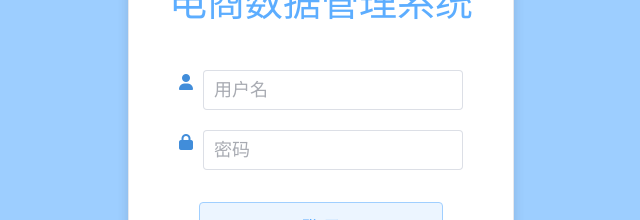
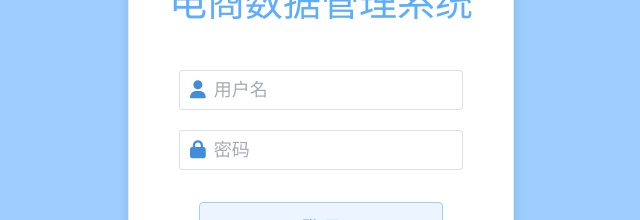
Before and after one commit to Easter1995/TPCBenchmark-Front-end, a Vue app: page /login in a window 1280 px wide. Shown: the part 270-490 px from the top of the page, without its empty margins (319-959 px from the left). Built offline with nearby package versions, Linux system fonts and the light colour scheme.

Commit message:
优化输入框样式

```diff
--- a/src/views/Login.vue
+++ b/src/views/Login.vue
@@ -15,15 +15,21 @@ const password = ref('')
                 </div>
                 <div class="body">
                     <div class="inputbox">
-                        <div><i class="fa-solid fa-user" style="color: #418dda;"></i></div>
                         <div class="text">
-                            <el-input v-model="username" placeholder="用户名" clearable />
+                            <el-input v-model="username" placeholder="用户名" clearable>
+                                <template #prefix>
+                                    <i class="fa-solid fa-user" style="color: #418dda;"></i>
+                                </template>
+                            </el-input>
                         </div>
                     </div>
                     <div class="inputbox">
-                        <div><i class="fa-solid fa-lock" style="color: #418dda;"></i></div>
                         <div class="text">
-                            <el-input v-model="password" placeholder="密码" show-password />
+                            <el-input v-model="password" placeholder="密码" show-password>
+                                <template #prefix>
+                                    <i class="fa-solid fa-lock" style="color: #418dda;"></i>
+                                </template>
+                            </el-input>
                         </div>
                     </div>
                 </div>
@@ -74,9 +80,6 @@ $primary-color: #48a3ffe3;
     padding: 10px;
 
     .inputbox {
-        display: flex;
-        flex-direction: row;
-        gap: 10px;
         margin: 20px 0 0 0;
         height: 40px;
 
```
